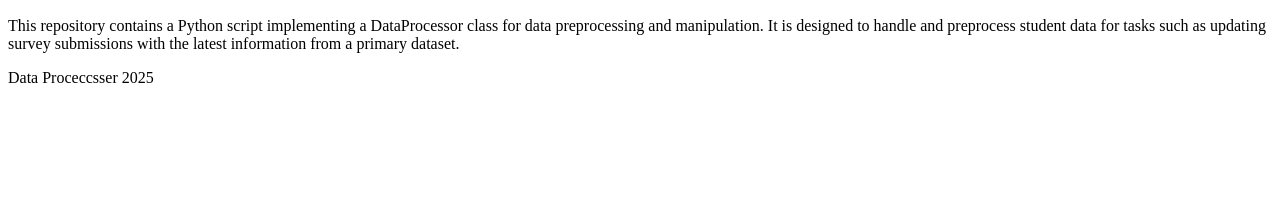
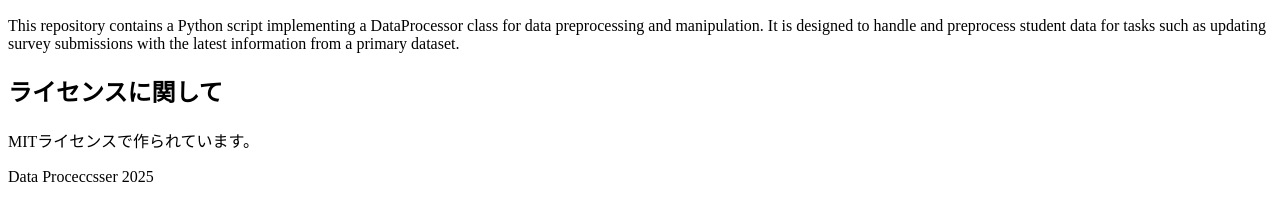
Before and after one commit to mizomizo1/data-processor, a plain HTML site: page index.html in a window 1280 px wide. Shown: the part 118-338 px from the top of the page. Drawn offline with Linux system fonts and the light colour scheme.

Commit message:
fiix html

```diff
--- a/index.html
+++ b/index.html
@@ -11,6 +11,8 @@
     <p>
 This repository contains a Python script implementing a DataProcessor class for data preprocessing and manipulation. It is designed to handle and preprocess student data for tasks such as updating survey submissions with the latest information from a primary dataset.
     </p>
+    <h2>ライセンスに関して</h2>
+    <p>MITライセンスで作られています。</p>
 </body>
 <footer>
     <p>Data Proceccsser 2025</p>
```
